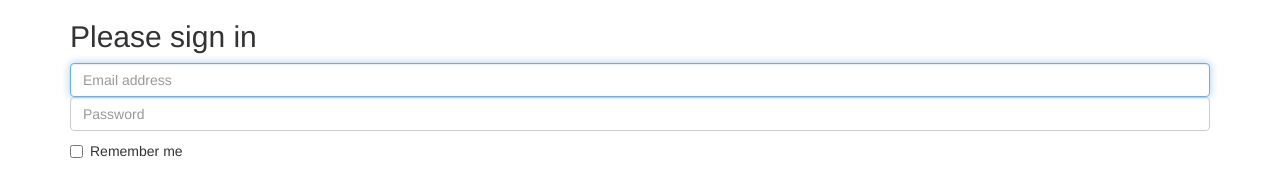
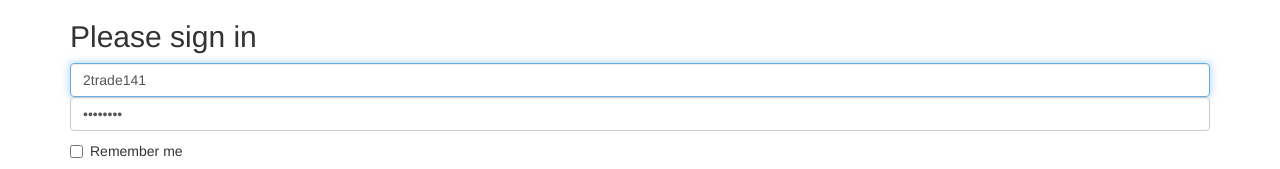
Before and after one commit to levanax/euv-demo, a Vue app: page /#/login in a window 1280 px wide. Shown: the top 169 px of the page. Built offline with nearby package versions, Linux system fonts and the light colour scheme.

Commit message:
delete header

```diff
--- a/src/router/Router.js
+++ b/src/router/Router.js
@@ -33,7 +33,7 @@ router.beforeEach((to, from, next) => {
   			next();
 		break;
 		default:
-			console.debug('to.path : '+to.path);
+			// console.debug('to.path : '+to.path);
 			if(online){
 				next();
 			}else{
--- a/src/utils/AxiosManager.js
+++ b/src/utils/AxiosManager.js
@@ -2,7 +2,7 @@ import axios from 'axios';
 
 let initInterceptor = function() {
 	axios.interceptors.request.use(function(config) {
-		console.debug(config);
+		// console.debug(config);
 		return config;
 	}, function(error) {
 		return Promise.reject(error);
@@ -10,7 +10,7 @@ let initInterceptor = function() {
 
 	// Add a response interceptor
 	axios.interceptors.response.use(function(response) {
-		console.debug(response);
+		// console.debug(response);
 		// Do something with response data
 		return response;
 	}, function(error) {
--- a/src/view/user/Login.vue
+++ b/src/view/user/Login.vue
@@ -27,8 +27,8 @@ export default {
   name: 'loginView',
   data() {
     return {
-    loginID:'',
-    password:''
+    loginID:'2trade141',
+    password:'12345678'
     }
   },
   created(){
@@ -45,13 +45,11 @@ export default {
         method:'post',
         baseURL: Config.server,
         headers:{
-          'Access-Control-Allow-Origin':'*',
-          'Access-Control-Allow-Headers': 'Content-Type',
-          'Accept': 'application/json',
-          'Content-Type': 'application/x-www-form-urlencoded',
           'BrokerID':'MR',
           'Version':'1.0',
-          'uuid':'uuid'
+          'uuid':'uuid',
+          'Appkey':'eyJhbGciOiJIUzI1NiIsInR5cCI6IkpXVCJ9.eyJ1c2VySWQiOiJHb1RyYWRlIiwidHlwZSI6IkludGVybmFsIiwiYXBwSWQiOiJHb01vYmlsZSIsImFsbG93U2VydmljZSI6WyJDRyIsIlBTRyJdLCJleHBpcmVzSW4iOiIyMDUwMTIzMSJ9.IJjUqqofGgjd7qNG0PCAnX8K7xBTwGoGAyxXbLcMDt8',
+          'AppPwd':'abcd1234'
         },
         data:{
           password:password,
@@ -59,7 +57,7 @@ export default {
         }
        }).then(function(response) {
          console.log(response.data);
-         router.push('main');
+         // router.push('main');
        });
     }
   }
```
